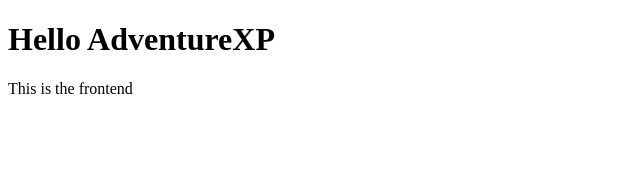
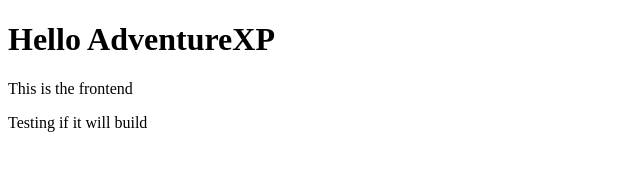
Before and after one commit to Rasmus2103/AdventureXP-frontend, a plain HTML site: page index.html in a window 1280 px wide. Shown: the whole page, without its empty margins (0-640 px from the left). Drawn offline with Linux system fonts and the light colour scheme.

Commit message:
testing build

```diff
--- a/index.html
+++ b/index.html
@@ -8,5 +8,6 @@
 <body>
     <h1>Hello AdventureXP</h1>
     <p>This is the frontend</p>
+    <p>Testing if it will build</p>
 </body>
 </html>
```
